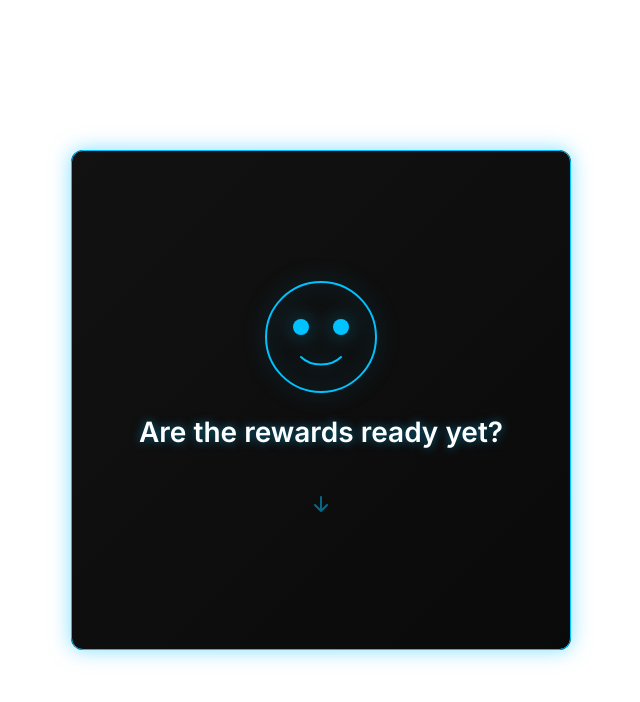
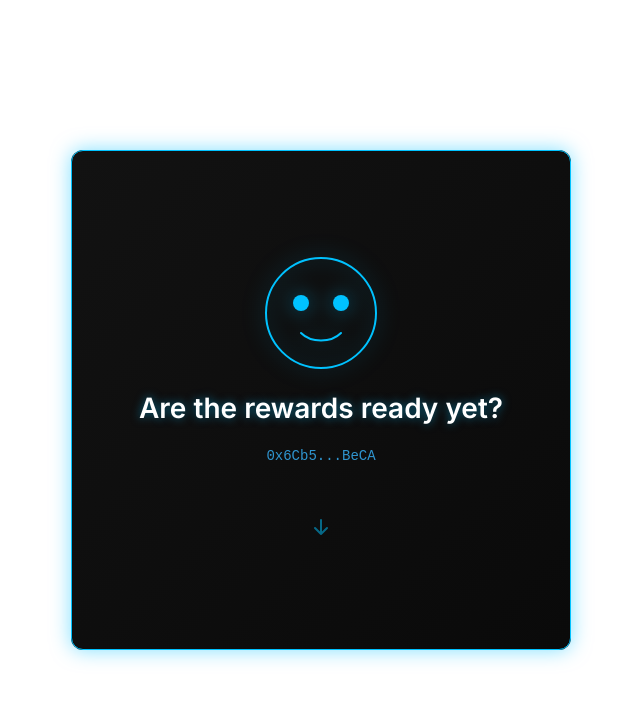
Before and after one commit to ForkIt369/metis-rewards-card, a React (Vite) app: page / in a window 1280 px wide. Shown: the top 702 px of the page, without its empty margins (319-959 px from the left). Built offline with nearby package versions, Linux system fonts and the light colour scheme; no server answers.

Commit message:
Add shortened wallet address to front of card

```diff
--- a/src/components/MetisCard.tsx
+++ b/src/components/MetisCard.tsx
@@ -29,10 +29,13 @@
   const remaining = Math.max(0, threshold - balanceNum);
   const isReady = balanceNum >= threshold;
 
-
   const getAvatarSrc = () => {
     if (!isFlipped) return anticipatingAvatar;
     return isReady ? happyAvatar : sadAvatar;
+  };
+
+  const formatAddress = (addr: string) => {
+    return `${addr.slice(0, 6)}...${addr.slice(-4)}`;
   };
 
   return (
@@ -45,6 +48,7 @@
         <div className="zen-card-front">
           <img src={getAvatarSrc()} alt="Robit Avatar" className="zen-avatar" />
           <h2 className="zen-question">Are the rewards ready yet?</h2>
+          <p className="zen-wallet-address">{formatAddress(address)}</p>
           <div className="zen-flip-icon">
             <svg width="24" height="24" viewBox="0 0 24 24" fill="none" xmlns="http://www.w3.org/2000/svg">
               <path d="M12 5V19M12 19L18 13M12 19L6 13" stroke="currentColor" strokeWidth="2" strokeLinecap="round" strokeLinejoin="round"/>
```
